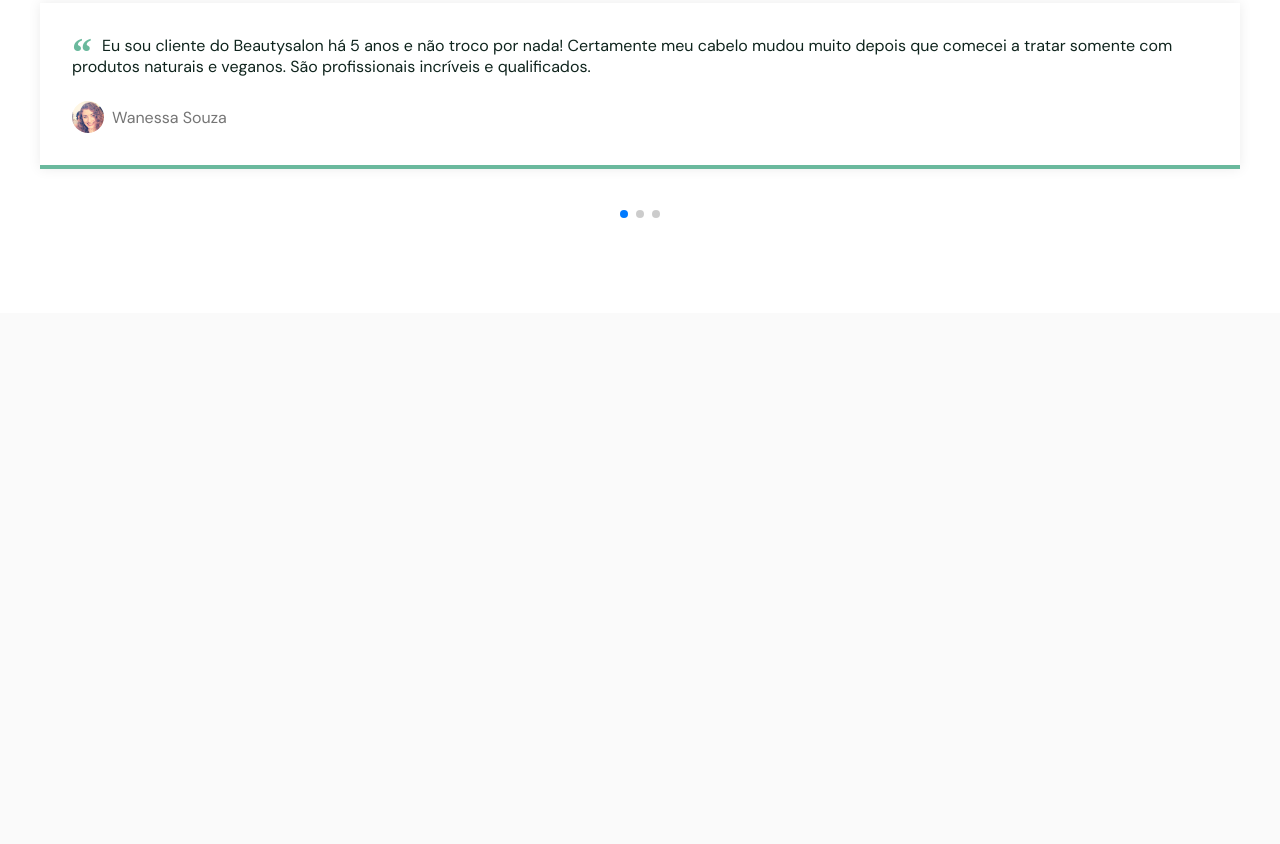
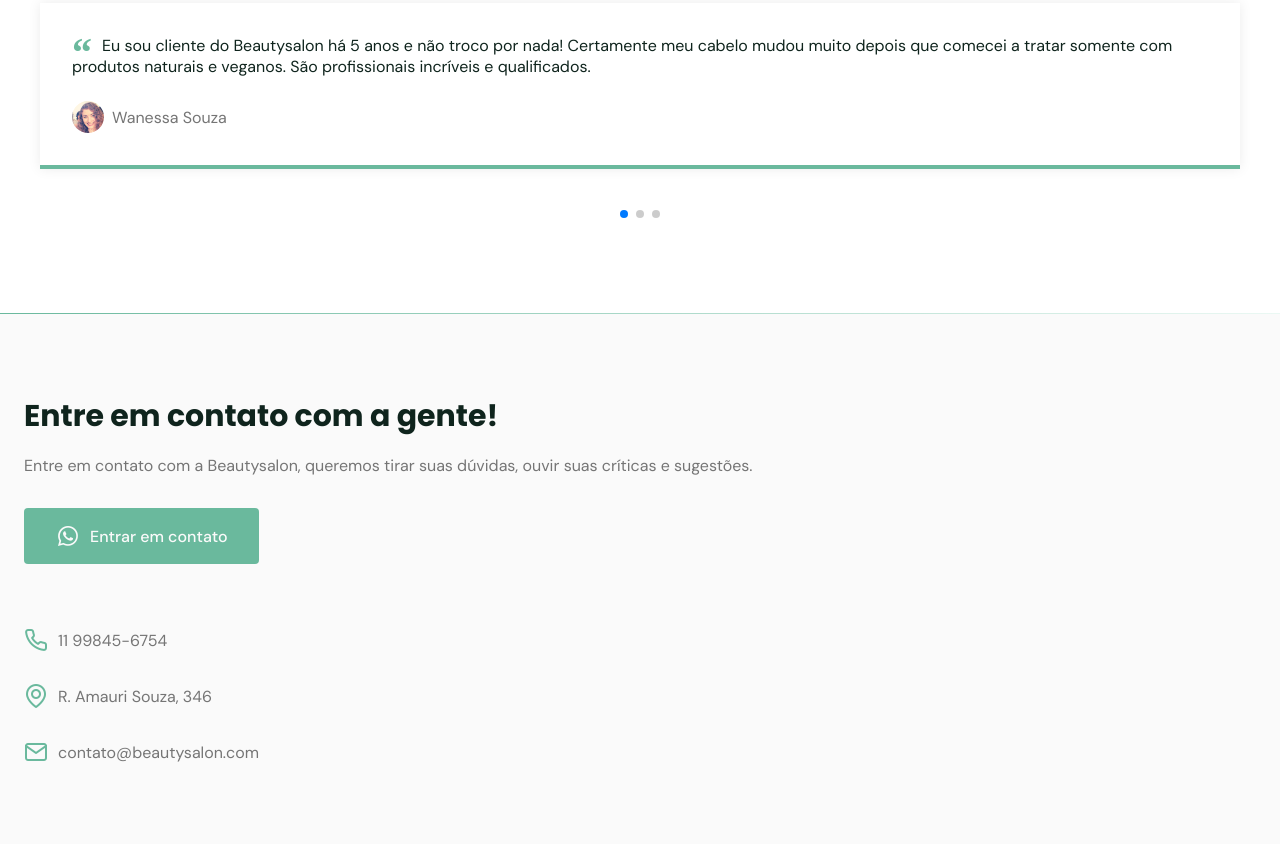
Before and after one commit to thamirespieve/nlw, a plain HTML site: page index.html in a window 1280 px wide. Shown: the part 4284-5128 px from the top of the page. Before the commit the page ends 4597 px from the top, so only its background shows below. Drawn offline with nearby package versions, Linux system fonts and the light colour scheme; files whose address does not match are found by name.

Commit message:
feat: contact section

```diff
--- a/index.html
+++ b/index.html
@@ -210,6 +210,33 @@
           </div>
         </div>
       </section>
+
+      <div class="divider-2"></div>
+
+
+      <!-- CONTACT-->
+      <section class="section " id="contact">
+        <div class="container grid">
+          <div class="text">
+            <h2  class="title">Entre em contato com a gente!</h2>
+            <p>Entre em contato com a Beautysalon, queremos tirar suas dúvidas, ouvir suas críticas e sugestões.</p>
+            <a href="https://api.whatsapp.com/send?phone=+5511998456754&text=SuaMensagem" class="button"
+            target="_blank"><i class="icon-whatsapp"></i>Entrar em contato</a>
+          </div>
+
+          <div class="link">
+            <ul class="grid">
+              <li><i class="icon-phone"></i> 11 99845-6754</li>
+              <li><i class="icon-map-pin"></i> R. Amauri Souza, 346</li>
+              <li><i class="icon-mail"></i> contato@beautysalon.com</li>
+            </ul>
+          </div>
+
+
+
+        </div>
+      </section>
+
     </main>
 
     <!--Swiper.js-->
--- a/style.css
+++ b/style.css
@@ -425,3 +425,31 @@ nav.show .icon-close {
 .swipe-pagiantion-bullet-active {
   background: var(--base-color);
 }
+
+/* ============ CONTACT  ============*/
+#contact .grid {
+  gap: 4rem;
+}
+
+#contact .text p {
+  margin-bottom: 2rem;
+}
+
+#contact .button i,
+#contact ul li i {
+  font-size: 1.5rem;
+  margin-right: 0.625rem;
+}
+
+#contact ul.grid {
+  gap: 2rem;
+}
+
+#contact ul li {
+  display: flex;
+  align-items: center;
+}
+
+#contact ul li i {
+  color: var(--base-color);
+}
```
